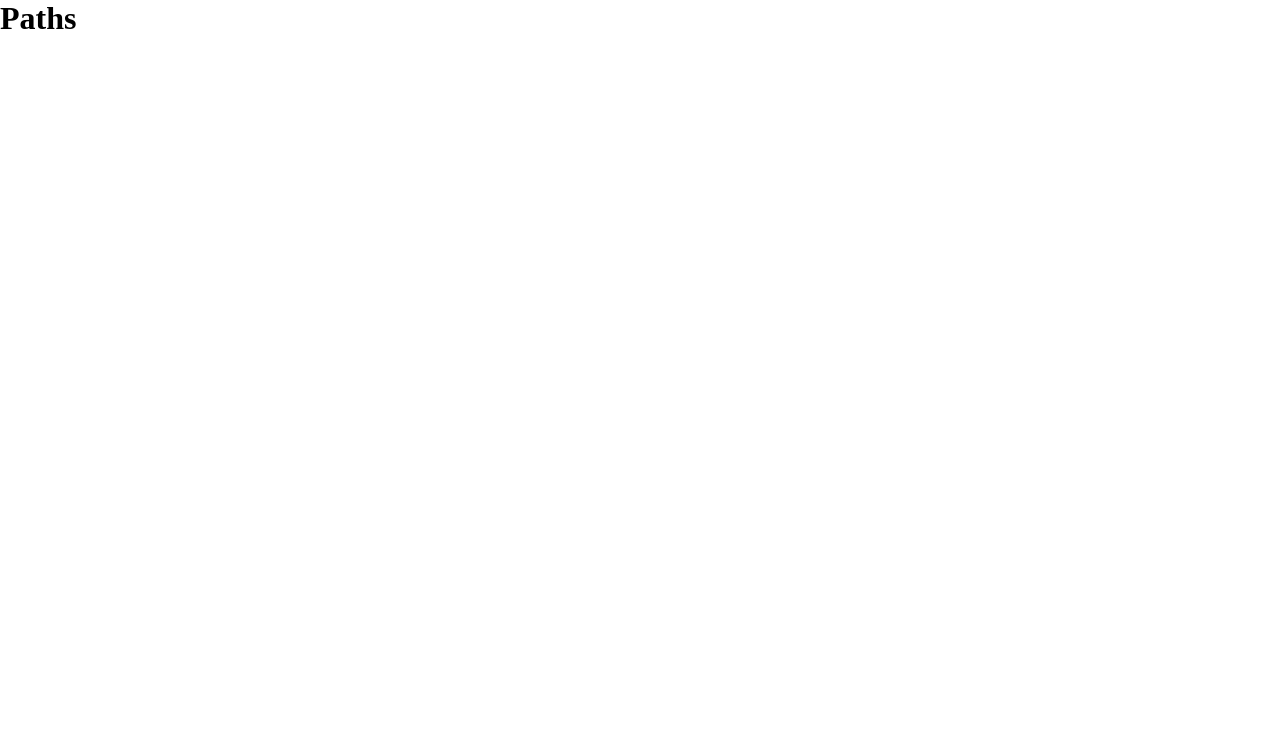
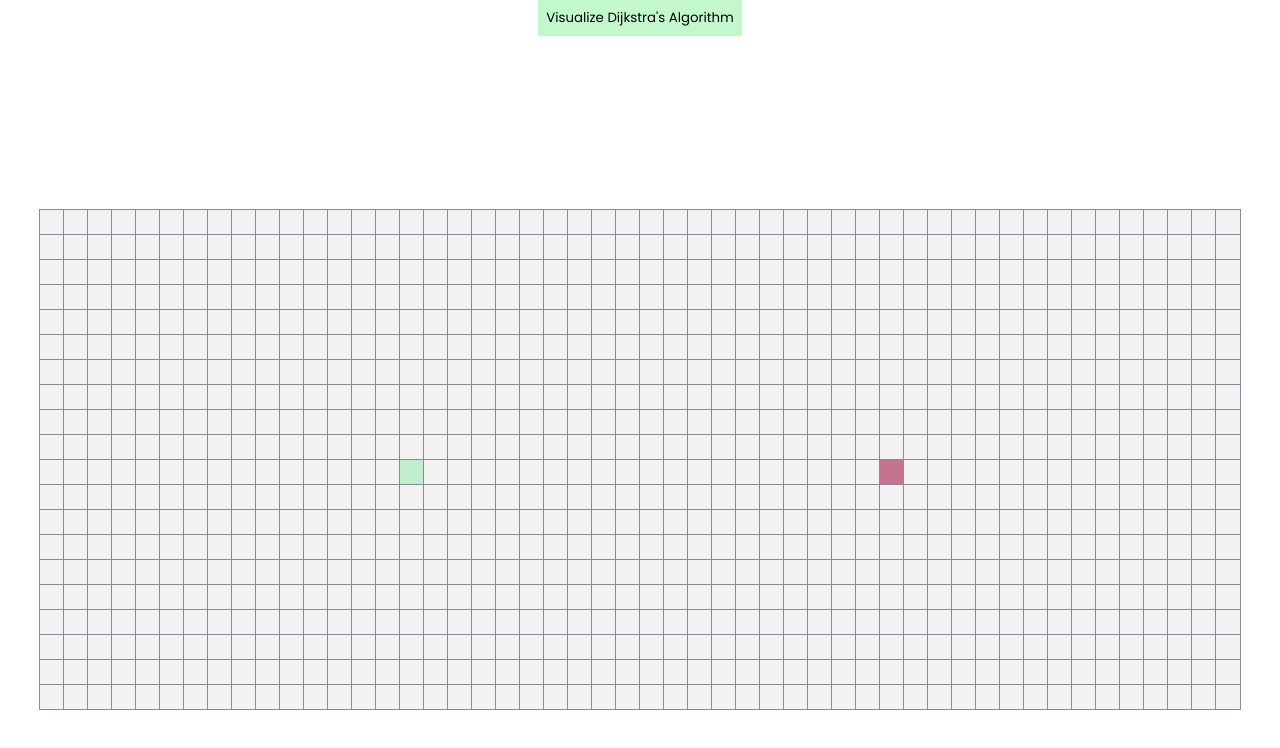
Before and after one commit to burninglilies/pathfinder-project, a React (Create React App) app: page / in a window 1280 px wide. Shown: the top 748 px of the page. Built offline with nearby package versions, Linux system fonts and the light colour scheme.

Commit message:
added source code + css customizations

```diff
--- a/src/App.jsx
+++ b/src/App.jsx
@@ -3,7 +3,9 @@ import Pathfinder from './components/pathfinder/Pathfinder'
 
 const App = () => {
     return (
-        <Pathfinder/>
+        <div className="App">
+            <Pathfinder/>
+        </div>
     )
 }
 
--- a/src/components/algorithms/dijkstra.js
+++ b/src/components/algorithms/dijkstra.js
@@ -0,0 +1,66 @@
+// Performs Dijkstra's algorithm; returns *all* nodes in the order
+// in which they were visited. Also makes nodes point back to their
+// previous node, effectively allowing us to compute the shortest path
+// by backtracking from the finish node.
+export function dijkstra(grid, startNode, finishNode) {
+    const visitedNodesInOrder = [];
+    startNode.distance = 0;
+    const unvisitedNodes = getAllNodes(grid);
+    while (!!unvisitedNodes.length) {
+      sortNodesByDistance(unvisitedNodes);
+      const closestNode = unvisitedNodes.shift();
+      // If we encounter a wall, we skip it.
+      if (closestNode.isWall) continue;
+      // If the closest node is at a distance of infinity,
+      // we must be trapped and should therefore stop.
+      if (closestNode.distance === Infinity) return visitedNodesInOrder;
+      closestNode.isVisited = true;
+      visitedNodesInOrder.push(closestNode);
+      if (closestNode === finishNode) return visitedNodesInOrder;
+      updateUnvisitedNeighbors(closestNode, grid);
+    }
+  }
+
+  function sortNodesByDistance(unvisitedNodes) {
+    unvisitedNodes.sort((nodeA, nodeB) => nodeA.distance - nodeB.distance);
+  }
+
+  function updateUnvisitedNeighbors(node, grid) {
+    const unvisitedNeighbors = getUnvisitedNeighbors(node, grid);
+    for (const neighbor of unvisitedNeighbors) {
+      neighbor.distance = node.distance + 1;
+      neighbor.previousNode = node;
+    }
+  }
+
+  function getUnvisitedNeighbors(node, grid) {
+    const neighbors = [];
+    const {col, row} = node;
+    if (row > 0) neighbors.push(grid[row - 1][col]);
+    if (row < grid.length - 1) neighbors.push(grid[row + 1][col]);
+    if (col > 0) neighbors.push(grid[row][col - 1]);
+    if (col < grid[0].length - 1) neighbors.push(grid[row][col + 1]);
+    return neighbors.filter(neighbor => !neighbor.isVisited);
+  }
+
+  function getAllNodes(grid) {
+    const nodes = [];
+    for (const row of grid) {
+      for (const node of row) {
+        nodes.push(node);
+      }
+    }
+    return nodes;
+  }
+
+  // Backtracks from the finishNode to find the shortest path.
+  // Only works when called *after* the dijkstra method above.
+  export function getNodesInShortestPathOrder(finishNode) {
+    const nodesInShortestPathOrder = [];
+    let currentNode = finishNode;
+    while (currentNode !== null) {
+      nodesInShortestPathOrder.unshift(currentNode);
+      currentNode = currentNode.previousNode;
+    }
+    return nodesInShortestPathOrder;
+  }
--- a/src/components/pathfinder/Pathfinder.jsx
+++ b/src/components/pathfinder/Pathfinder.jsx
@@ -1,11 +1,150 @@
-import React from 'react'
+import React, {Component} from 'react';
+import Node from './node/Node';
+import {dijkstra, getNodesInShortestPathOrder} from '../algorithms/dijkstra';
+
 import './pathfinder.css'
 
 
-const Pathfinder = () => {
-  return (
-    <h1>Paths</h1>
-  )
+const START_NODE_ROW = 10;
+const START_NODE_COL = 15;
+const FINISH_NODE_ROW = 10;
+const FINISH_NODE_COL = 35;
+
+export default class Pathfinder extends Component {
+  constructor() {
+    super();
+    this.state = {
+      grid: [],
+      mouseIsPressed: false,
+    };
+  }
+
+  componentDidMount() {
+    const grid = getInitialGrid();
+    this.setState({grid});
+  }
+
+  handleMouseDown(row, col) {
+    const newGrid = getNewGridWithWallToggled(this.state.grid, row, col);
+    this.setState({grid: newGrid, mouseIsPressed: true});
+  }
+
+  handleMouseEnter(row, col) {
+    if (!this.state.mouseIsPressed) return;
+    const newGrid = getNewGridWithWallToggled(this.state.grid, row, col);
+    this.setState({grid: newGrid});
+  }
+
+  handleMouseUp() {
+    this.setState({mouseIsPressed: false});
+  }
+
+  animateDijkstra(visitedNodesInOrder, nodesInShortestPathOrder) {
+    for (let i = 0; i <= visitedNodesInOrder.length; i++) {
+      if (i === visitedNodesInOrder.length) {
+        setTimeout(() => {
+          this.animateShortestPath(nodesInShortestPathOrder);
+        }, 10 * i);
+        return;
+      }
+      setTimeout(() => {
+        const node = visitedNodesInOrder[i];
+        document.getElementById(`node-${node.row}-${node.col}`).className =
+          'node node-visited';
+      }, 10 * i);
+    }
+  }
+
+  animateShortestPath(nodesInShortestPathOrder) {
+    for (let i = 0; i < nodesInShortestPathOrder.length; i++) {
+      setTimeout(() => {
+        const node = nodesInShortestPathOrder[i];
+        document.getElementById(`node-${node.row}-${node.col}`).className =
+          'node node-shortest-path';
+      }, 50 * i);
+    }
+  }
+
+  visualizeDijkstra() {
+    const {grid} = this.state;
+    const startNode = grid[START_NODE_ROW][START_NODE_COL];
+    const finishNode = grid[FINISH_NODE_ROW][FINISH_NODE_COL];
+    const visitedNodesInOrder = dijkstra(grid, startNode, finishNode);
+    const nodesInShortestPathOrder = getNodesInShortestPathOrder(finishNode);
+    this.animateDijkstra(visitedNodesInOrder, nodesInShortestPathOrder);
+  }
+
+  render() {
+    const {grid, mouseIsPressed} = this.state;
+
+    return (
+      <>
+        <button className='button__dijkstra' onClick={() => this.visualizeDijkstra()}>
+          Visualize Dijkstra's Algorithm
+        </button>
+        <div className="grid">
+          {grid.map((row, rowIdx) => {
+            return (
+              <div key={rowIdx}>
+                {row.map((node, nodeIdx) => {
+                  const {row, col, isFinish, isStart, isWall} = node;
+                  return (
+                    <Node
+                      key={nodeIdx}
+                      col={col}
+                      isFinish={isFinish}
+                      isStart={isStart}
+                      isWall={isWall}
+                      mouseIsPressed={mouseIsPressed}
+                      onMouseDown={(row, col) => this.handleMouseDown(row, col)}
+                      onMouseEnter={(row, col) =>
+                        this.handleMouseEnter(row, col)
+                      }
+                      onMouseUp={() => this.handleMouseUp()}
+                      row={row}></Node>
+                  );
+                })}
+              </div>
+            );
+          })}
+        </div>
+      </>
+    );
+  }
 }
 
-export default Pathfinder
+const getInitialGrid = () => {
+  const grid = [];
+  for (let row = 0; row < 20; row++) {
+    const currentRow = [];
+    for (let col = 0; col < 50; col++) {
+      currentRow.push(createNode(col, row));
+    }
+    grid.push(currentRow);
+  }
+  return grid;
+};
+
+const createNode = (col, row) => {
+  return {
+    col,
+    row,
+    isStart: row === START_NODE_ROW && col === START_NODE_COL,
+    isFinish: row === FINISH_NODE_ROW && col === FINISH_NODE_COL,
+    distance: Infinity,
+    isVisited: false,
+    isWall: false,
+    previousNode: null,
+  };
+};
+
+const getNewGridWithWallToggled = (grid, row, col) => {
+  const newGrid = grid.slice();
+  const node = newGrid[row][col];
+  const newNode = {
+    ...node,
+    isWall: !node.isWall,
+  };
+  newGrid[row][col] = newNode;
+  return newGrid;
+};
--- /dev/null
+++ b/src/components/pathfinder/node/Node.jsx
@@ -0,0 +1,27 @@
+import React, {Component} from 'react';
+import './node.css';
+
+export default class Node extends Component {
+  render() {
+    const {
+      col,
+      isFinish,
+      isStart,
+      isWall,
+      onMouseDown,
+      onMouseEnter,
+      onMouseUp,
+      row,
+    } = this.props;
+    const extraClassName = isFinish ? 'node-finish' : isStart ? 'node-start' : isWall ? 'node-wall' : '';
+
+    return (
+      <div
+        id={`node-${row}-${col}`}
+        className={`node ${extraClassName}`}
+        onMouseDown={() => onMouseDown(row, col)}
+        onMouseEnter={() => onMouseEnter(row, col)}
+        onMouseUp={() => onMouseUp()}></div>
+    );
+  }
+}
--- /dev/null
+++ b/src/components/pathfinder/node/node.css
@@ -0,0 +1,84 @@
+.node {
+    width: 1.5rem;
+    height: 1.5rem;
+    outline: 0.5px solid #858c97;
+    display: inline-block;
+    margin-top: -6px;
+    background: #f3f1f1;
+  }
+
+  .node-finish {
+    background-color: #c77190;
+  }
+
+  .node-start {
+    background-color: #C1EDCC;
+  }
+
+  .node-wall {
+    background-color: rgb(12, 53, 71);
+    outline-color: rgb(12, 53, 71);
+  }
+
+  .node-visited {
+    animation-name: visitedAnimation;
+    animation-duration: 1.5s;
+    animation-timing-function: ease-out;
+    animation-delay: 0;
+    animation-direction: alternate;
+    animation-iteration-count: 1;
+    animation-fill-mode: forwards;
+    animation-play-state: running;
+  }
+
+  @keyframes visitedAnimation {
+    0% {
+      transform: scale(0.3);
+      background-color: rgba(0, 0, 66, 0.75);
+      border-radius: 100%;
+    }
+
+    50% {
+      background-color: rgba(17, 104, 217, 0.75);
+    }
+
+    75% {
+      transform: scale(1.2);
+      background-color: rgba(0, 217, 159, 0.75);
+    }
+
+    100% {
+      transform: scale(1);
+      background-color: rgba(0, 190, 218, 0.75);
+    }
+  }
+
+
+
+  .node-shortest-path {
+    animation-name: shortestPath;
+    animation-duration: 1.5s;
+    animation-timing-function: ease-out;
+    animation-delay: 0;
+    animation-direction: alternate;
+    animation-iteration-count: 1;
+    animation-fill-mode: forwards;
+    animation-play-state: running;
+  }
+
+  @keyframes shortestPath {
+    0% {
+      transform: scale(0.6);
+      background-color: rgb(255, 254, 106);
+    }
+
+    50% {
+      transform: scale(1.2);
+      background-color: rgb(255, 254, 106);
+    }
+
+    100% {
+      transform: scale(1);
+      background-color: rgb(255, 254, 106);
+    }
+  }
--- a/src/components/pathfinder/pathfinder.css
+++ b/src/components/pathfinder/pathfinder.css
@@ -0,0 +1,12 @@
+.grid {
+  margin: 180px 0 0;
+}
+
+.button__dijkstra {
+  background: #C2F8CB;
+  padding: 8px 8px;
+}
+
+.button__dijkstra:hover {
+  background-color: aliceblue;
+}
--- a/src/index.css
+++ b/src/index.css
@@ -1,3 +1,5 @@
+@import url('https://fonts.googleapis.com/css2?family=Poppins:wght@300;400;500;600&display=swap');
+
 * {
     margin: 0;
     padding: 0;
@@ -6,4 +8,28 @@
     box-sizing: border-box;
     list-style: none;
     text-decoration: none;
+    font-family: 'Poppins', sans-serif;
 }
+
+.App {
+    text-align: center;
+  }
+
+  .App-logo {
+    height: 40vmin;
+  }
+
+  .App-header {
+    background-color: #282c34;
+    min-height: 100vh;
+    display: flex;
+    flex-direction: column;
+    align-items: center;
+    justify-content: center;
+    font-size: calc(10px + 2vmin);
+    color: white;
+  }
+
+  .App-link {
+    color: #09d3ac;
+  }
```
